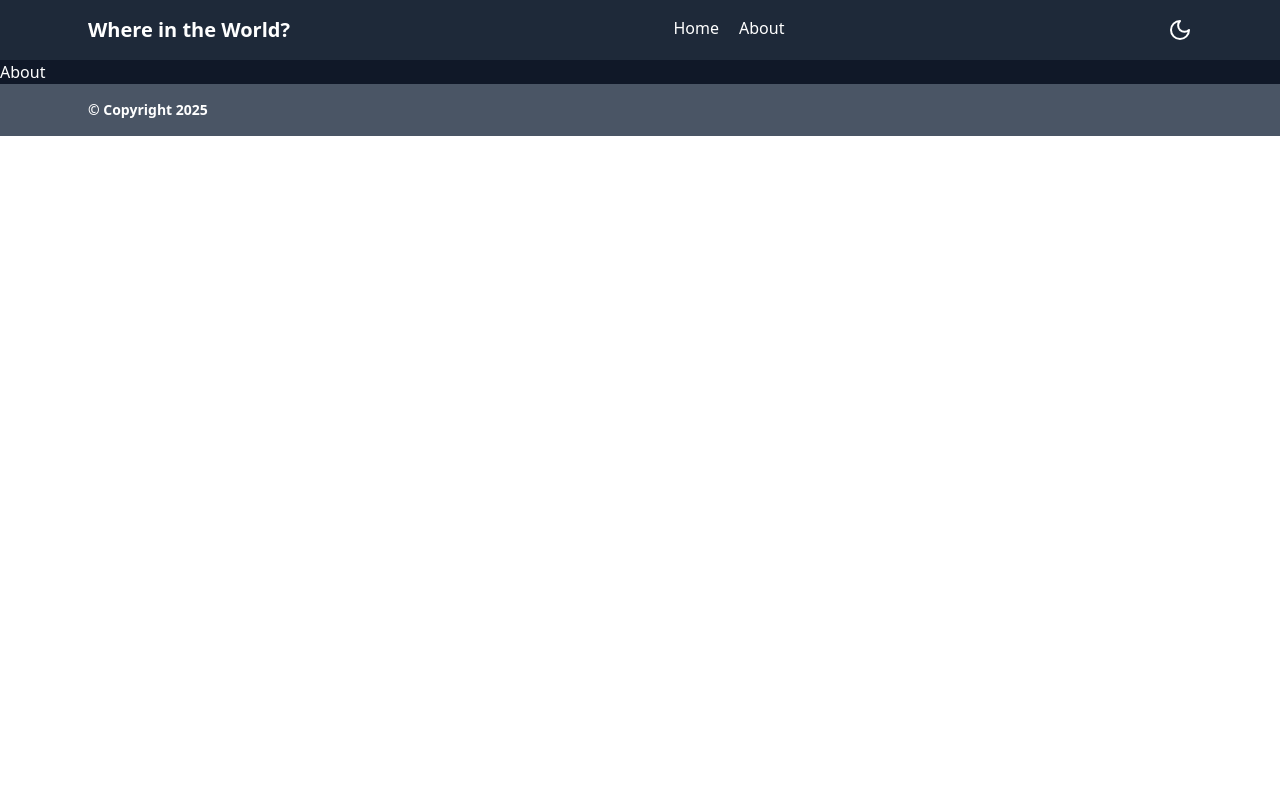
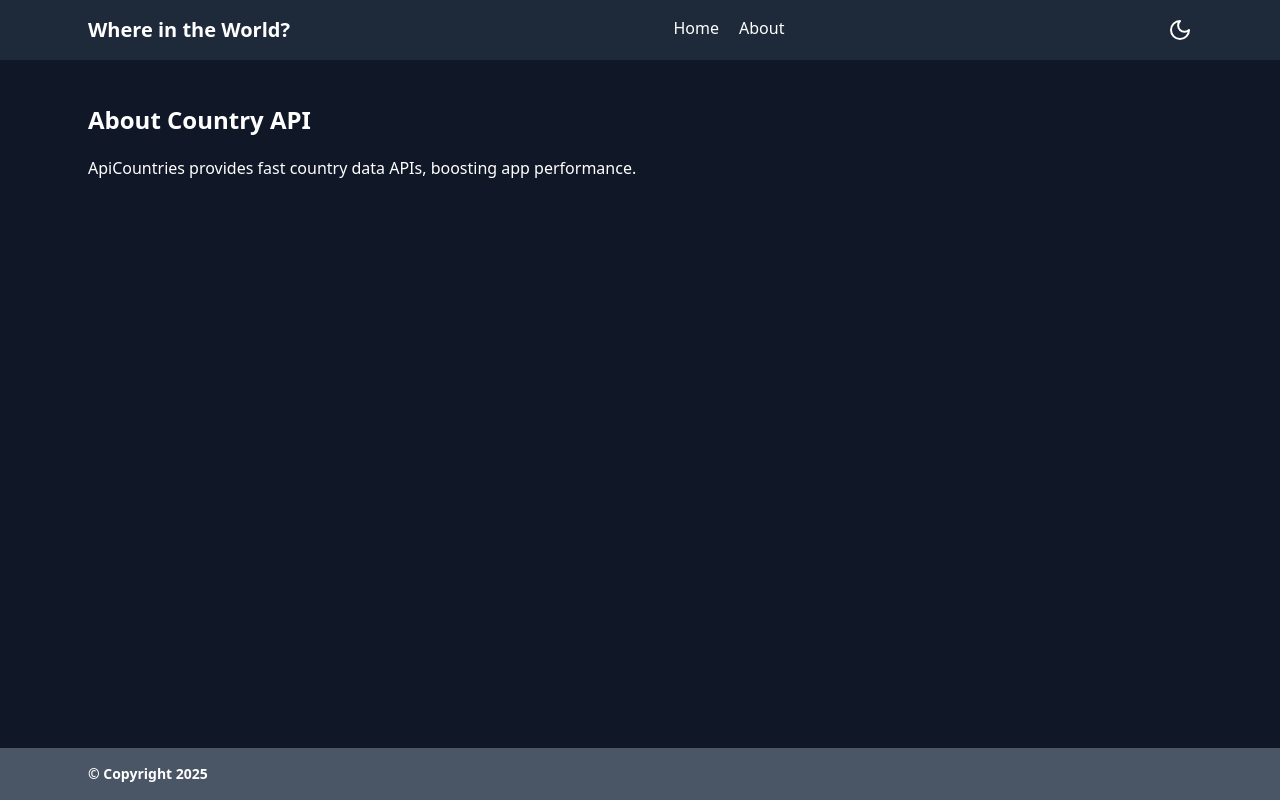
Before and after one commit to emmeiwhite/countries-api-for-practice, a React (Vite) app: page /about in a window 1280 px wide. Built offline with nearby package versions, Linux system fonts and the light colour scheme; no server answers.

Commit message:
TanStack Query to fetch a country! (WIP)

```diff
--- a/src/App.jsx
+++ b/src/App.jsx
@@ -2,17 +2,15 @@ import Footer from './components/Footer'
 import Header from './components/Header'
 import { Outlet } from 'react-router-dom'
 
-/** In Router 6.4+, we use App as the layout component and use <Outlet/> Component for children routes after "/", This seems similar to how {children} renders all pages in the  Next.js*/
 function App() {
   return (
-    <main className="bg-white-300 dark:bg-gray-900 dark:text-white">
+    <main className="bg-white-300 dark:bg-gray-900 dark:text-white min-h-screen flex flex-col">
       <Header />
 
-      <div>
+      <div className="flex-1">
         <Outlet />
       </div>
 
-      {/*  ← this is where child routes render, These are the pages to the routes. It is similar to {children} in Next.js*/}
       <Footer />
     </main>
   )
--- a/src/components/CountriesList.jsx
+++ b/src/components/CountriesList.jsx
@@ -1,5 +1,6 @@
 import { useCountries } from '../context/CountriesContext'
 import Skeleton from './Skeleton'
+import { Link } from 'react-router-dom'
 
 export default function CountriesList() {
   const { isLoading, error, filteredCountries } = useCountries()
@@ -31,6 +32,7 @@ export default function CountriesList() {
       <section className="py-8">
         <div className="grid grid-cols-1 sm:grid-cols-2 md:grid-cols-3 gap-4">
           {filteredCountries.map(country => (
+            <Link to={`country/${country.name}`}>
               <div
                 key={country.name}
                 className="border rounded p-4">
@@ -44,6 +46,7 @@ export default function CountriesList() {
                 <p>Capital: {country.capital}</p>
                 <p>Population: {country.population.toLocaleString()}</p>
               </div>
+            </Link>
           ))}
         </div>
       </section>
--- a/src/components/Header.jsx
+++ b/src/components/Header.jsx
@@ -12,8 +12,16 @@ export default function Header() {
         <h1 className="text-xl text-white font-semibold">Where in the World?</h1>
 
         <div className="flex gap-5">
-          <Link to="/">Home</Link>
-          <Link to="about">About</Link>
+          <Link
+            to="/"
+            className="text-amber-400 dark:text-white hover:underline">
+            Home
+          </Link>
+          <Link
+            to="about"
+            className="text-amber-400 dark:text-white hover:underline">
+            About
+          </Link>
         </div>
         <button
           className="text-white cursor-pointer text-2xl"
--- a/src/pages/About.jsx
+++ b/src/pages/About.jsx
@@ -1,3 +1,9 @@
 export default function About() {
-  return <div>About</div>
+  return (
+    <div className="max-w-6xl mx-auto px-6 py-6">
+      <h1 className="my-5 text-2xl font-bold">About Country API</h1>
+
+      <p>ApiCountries provides fast country data APIs, boosting app performance.</p>
+    </div>
+  )
 }
--- a/src/pages/CountryDetail.jsx
+++ b/src/pages/CountryDetail.jsx
@@ -1,3 +1,35 @@
+import { useQuery } from '@tanstack/react-query'
+import { useParams } from 'react-router-dom'
+
+async function fetchCountry(url) {
+  const response = await fetch(url)
+  if (!response.ok) throw new Error('Failed to fetch the country')
+  const data = await response.json()
+  console.log(data)
+
+  return data[0]
+}
 export default function CountryDetail() {
-  return <div>CountryDetail</div>
+  const { name } = useParams()
+  // API EndPoint: Backend Developers share the end-point
+  const url = `https://restcountries.com/v2/name/${name}?fullText=true`
+
+  const [isLoading, error, data] = useQuery({
+    queryKey: ['country', name],
+    queryFn: () => fetchCountry(url)
+  })
+
+  if (isLoading) return <div className="max-w-6xl mx-auto px-6 py-6">Loading country data...</div>
+
+  if (error) return <div className="max-w-6xl mx-auto px-6 py-6 text-red-600">{error.message}</div>
+
+  return (
+    <div className="max-w-6xl mx-auto px-6 py-6">
+      <h1 className="my-5 text-2xl font-bold">
+        About <span className="text-blue-400">{name}</span>
+      </h1>
+
+      <p>Details about this country</p>
+    </div>
+  )
 }
```
Lines whose indentation alone changed are shown as unchanged.
